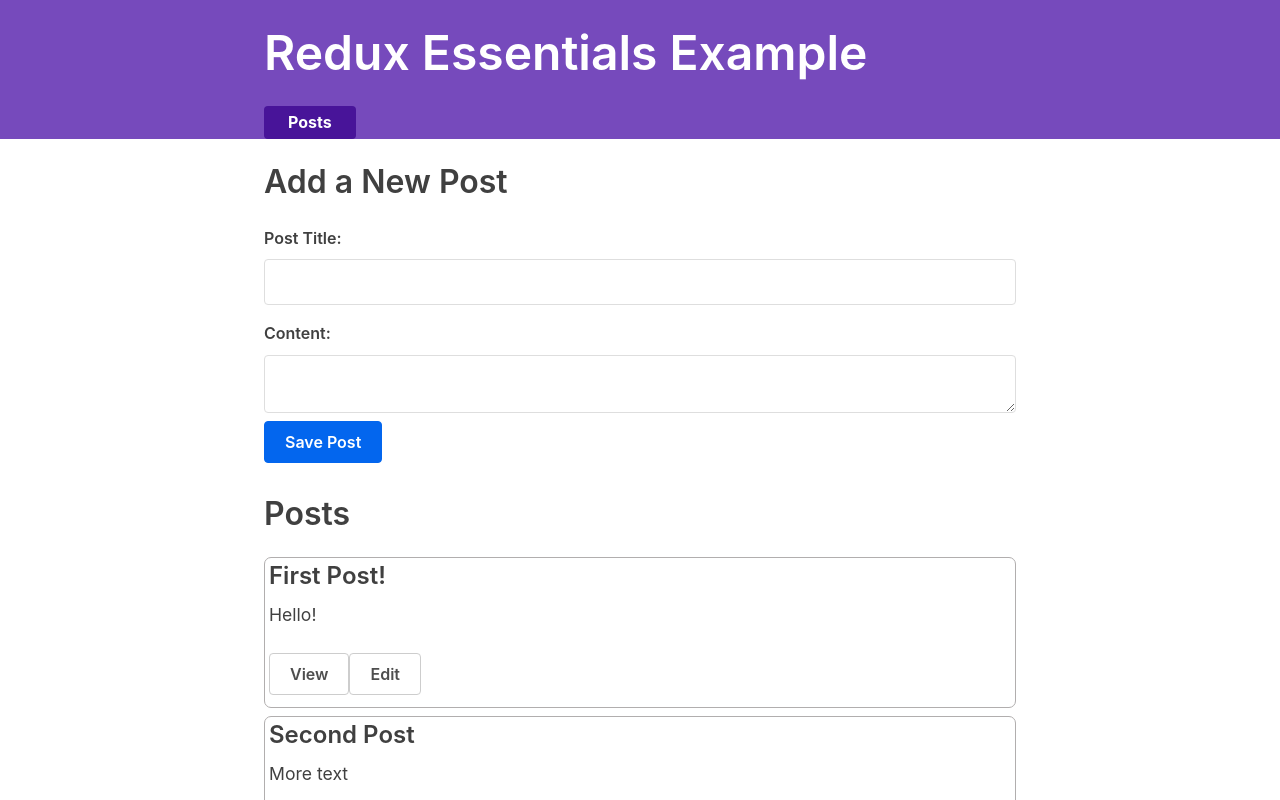
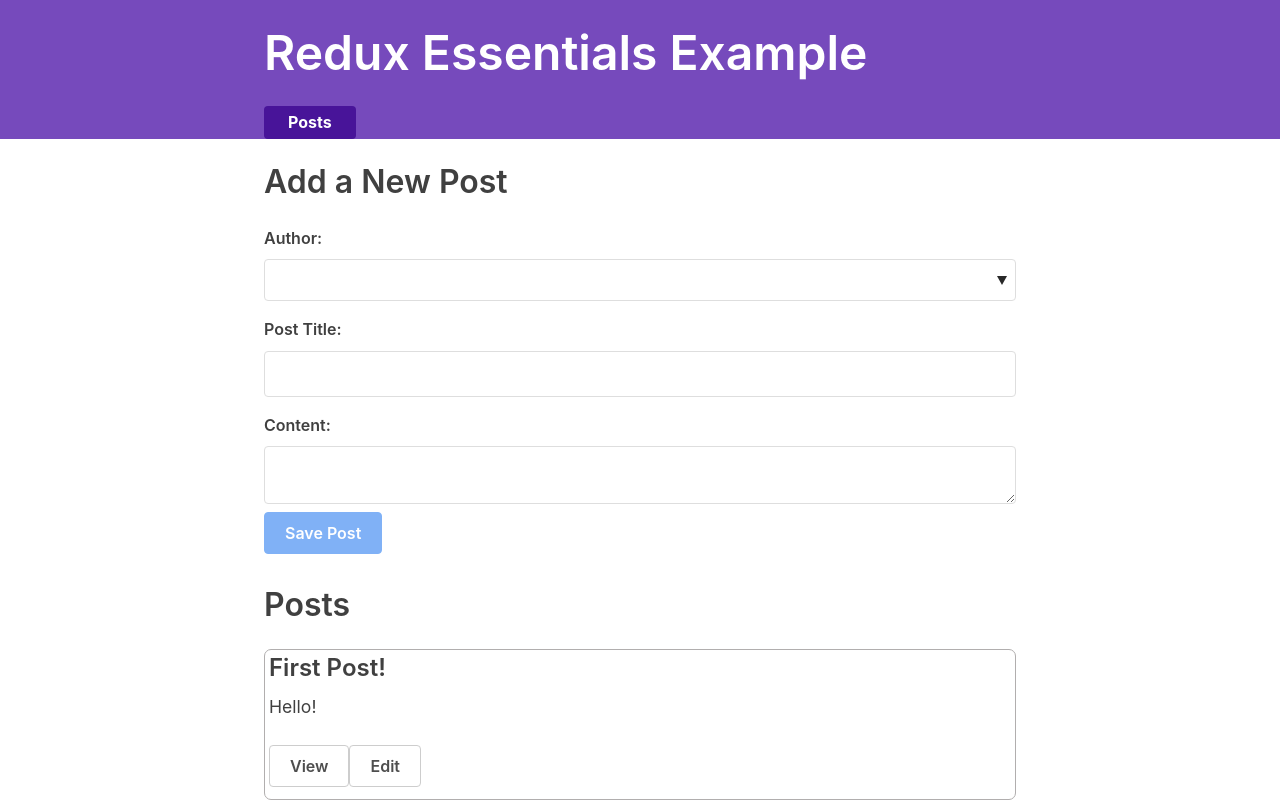
Before and after one commit to JonasBne/redux-essentials-tutorial-app, a React (Create React App) app: page / in a window 1280 px wide. Shown: the top 800 px of the page. Built offline with nearby package versions, Linux system fonts and the light colour scheme; what @mswjs/data, mock-socket, txtgen would draw is missing.

Commit message:
refactor: added dropdown for selecting a user

```diff
--- a/src/features/posts/AddPostForm.js
+++ b/src/features/posts/AddPostForm.js
@@ -1,12 +1,15 @@
 import React, { useState } from 'react'
-import { useDispatch } from 'react-redux'
+import { useDispatch, useSelector } from 'react-redux'
 import { postAdded } from './postSlice'
 
 export const AddPostForm = () => {
   const [title, setTitle] = useState('')
   const [content, setContent] = useState('')
+  const [userId, setUserId] = useState('')
 
   const dispatch = useDispatch()
+
+  const users = useSelector((state) => state.users)
 
   const handleTitleChange = (evt) => {
     setTitle(evt.target.value)
@@ -16,19 +19,36 @@
     setContent(evt.target.value)
   }
 
+  const handleAuthorChange = (evt) => {
+    setUserId(evt.target.value)
+  }
+
   const handleAddPost = () => {
     if (title && content) {
-      dispatch(postAdded(title, content))
+      dispatch(postAdded(title, content, userId))
 
       setTitle('')
       setContent('')
     }
   }
 
+  const canSave = Boolean(title) && Boolean(content) && Boolean(userId)
+
+  const usersOptions = users.map((user) => (
+    <option key={user.id} value={user.id}>
+      {user.name}
+    </option>
+  ))
+
   return (
     <section>
       <h2>Add a New Post</h2>
       <form>
+        <label htmlFor="postAuthor">Author:</label>
+        <select id="postAuthor" value={userId} onChange={handleAuthorChange}>
+          <option value=""></option>
+          {usersOptions}
+        </select>
         <label htmlFor="postTitle">Post Title:</label>
         <input
           type="text"
@@ -44,7 +64,7 @@
           value={content}
           onChange={handleContentChange}
         />
-        <button type="button" onClick={handleAddPost}>
+        <button type="button" onClick={handleAddPost} disabled={!canSave}>
           Save Post
         </button>
       </form>
--- a/src/features/posts/postSlice.js
+++ b/src/features/posts/postSlice.js
@@ -1,8 +1,8 @@
 import { createSlice, nanoid } from '@reduxjs/toolkit'
 
 const initialState = [
-  { id: '1', title: 'First Post!', content: 'Hello!' },
-  { id: '2', title: 'Second Post', content: 'More text' },
+  { id: '1', title: 'First Post!', content: 'Hello!', userId: '0' },
+  { id: '2', title: 'Second Post', content: 'More text', userId: '1' },
 ]
 
 const postsSlice = createSlice({
@@ -14,12 +14,13 @@
         console.log('payload', action.payload)
         state.push(action.payload)
       },
-      prepare(title, content) {
+      prepare(title, content, userId) {
         return {
           payload: {
             id: nanoid(),
             title,
             content,
+            userId,
           },
         }
       },
```
